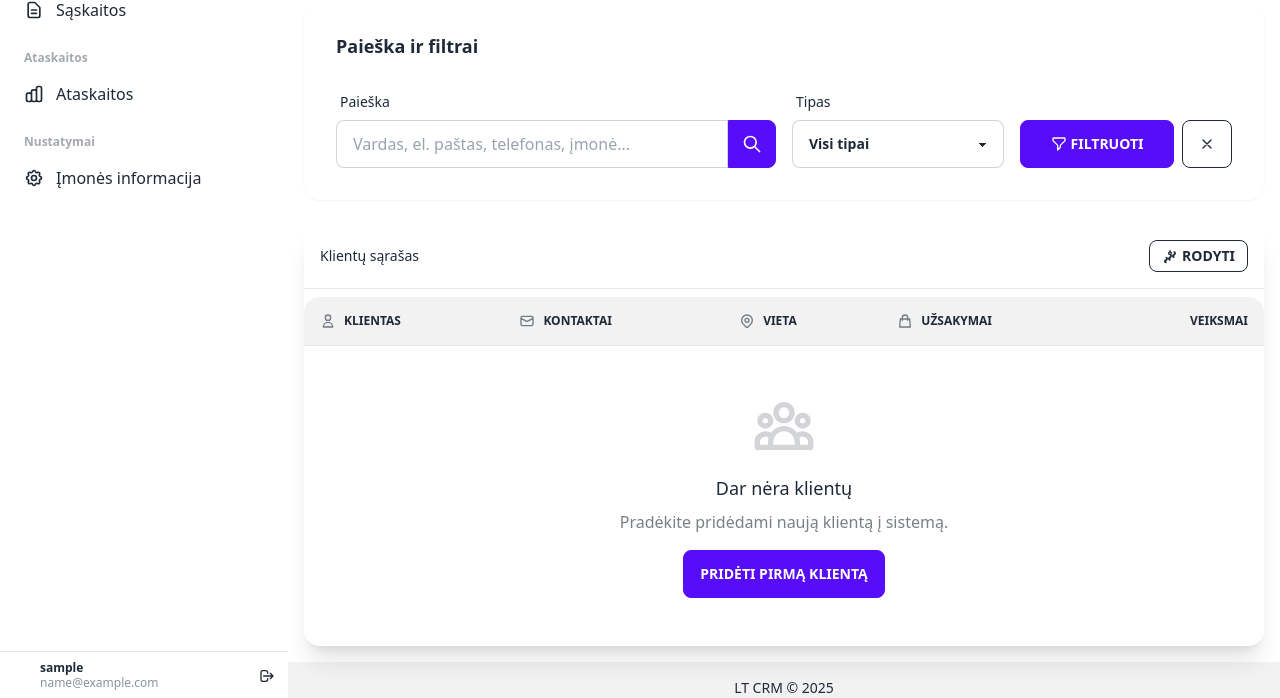
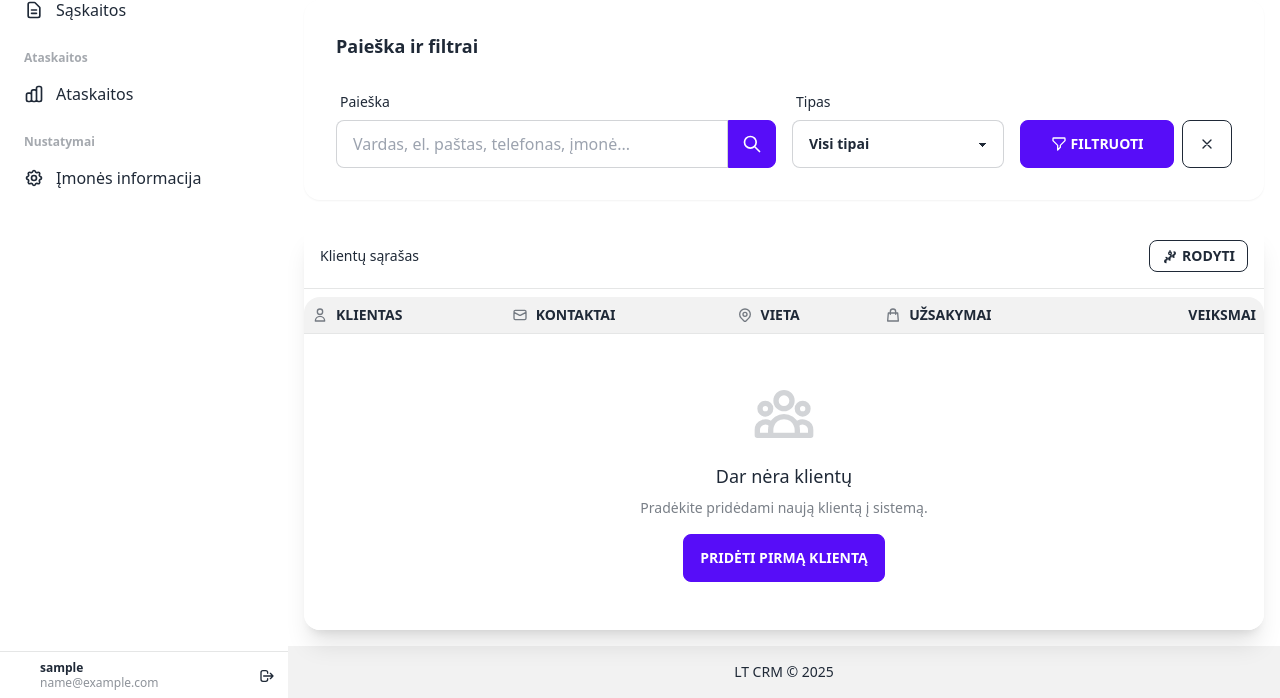
Before and after one commit to Superbumas/crm, a Flask app: page /customers in a window 1280 px wide. Shown: the part 370-1068 px from the top of the page. Run offline with Flask 3, Linux system fonts and the light colour scheme; the visitor is signed in with stand-in values (Sample User, id 1); data comes from the database, SQL or seed files in the repository; data that the repository does not hold is empty; some libraries are stand-ins or nearby versions.

Commit message:
Enhance customers template with improved table layout and accessibility features
Updated the customers template to refine the table layout for better readability and user experience. Key changes include the addition of sticky headers, optimized spacing, and adjustments to font sizes for improved clarity, particularly for older users. These updates align with Tailwind CSS standards while maintaining existing functionality.

```diff
--- a/lt_crm/app/templates/main/customers.html
+++ b/lt_crm/app/templates/main/customers.html
@@ -170,11 +170,11 @@
             </div>
         </div>
 
-        <div class="overflow-x-auto">
-            <table class="table w-full">
-                <thead>
+        <div class="overflow-x-auto max-h-96 overflow-y-auto">
+            <table class="table table-compact w-full">
+                <thead class="sticky top-0">
                     <tr class="border-b border-base-300">
-                        <th class="bg-base-200">
+                        <th class="bg-base-200 py-2">
                             <div class="flex items-center gap-2">
                                 <svg xmlns="http://www.w3.org/2000/svg" class="h-4 w-4 text-base-content/60" fill="none" viewBox="0 0 24 24" stroke="currentColor">
                                     <path stroke-linecap="round" stroke-linejoin="round" stroke-width="2" d="M16 7a4 4 0 11-8 0 4 4 0 018 0zM12 14a7 7 0 00-7 7h14a7 7 0 00-7-7z" />
@@ -182,7 +182,7 @@
                                 Klientas
                             </div>
                         </th>
-                        <th class="bg-base-200">
+                        <th class="bg-base-200 py-2">
                             <div class="flex items-center gap-2">
                                 <svg xmlns="http://www.w3.org/2000/svg" class="h-4 w-4 text-base-content/60" fill="none" viewBox="0 0 24 24" stroke="currentColor">
                                     <path stroke-linecap="round" stroke-linejoin="round" stroke-width="2" d="M3 8l7.89 4.26a2 2 0 002.22 0L21 8M5 19h14a2 2 0 002-2V7a2 2 0 00-2-2H5a2 2 0 00-2 2v10a2 2 0 002 2z" />
@@ -190,7 +190,7 @@
                                 Kontaktai
                             </div>
                         </th>
-                        <th class="bg-base-200">
+                        <th class="bg-base-200 py-2">
                             <div class="flex items-center gap-2">
                                 <svg xmlns="http://www.w3.org/2000/svg" class="h-4 w-4 text-base-content/60" fill="none" viewBox="0 0 24 24" stroke="currentColor">
                                     <path stroke-linecap="round" stroke-linejoin="round" stroke-width="2" d="M17.657 16.657L13.414 20.9a1.998 1.998 0 01-2.827 0l-4.244-4.243a8 8 0 1111.314 0z" />
@@ -199,7 +199,7 @@
                                 Vieta
                             </div>
                         </th>
-                        <th class="bg-base-200">
+                        <th class="bg-base-200 py-2">
                             <div class="flex items-center gap-2">
                                 <svg xmlns="http://www.w3.org/2000/svg" class="h-4 w-4 text-base-content/60" fill="none" viewBox="0 0 24 24" stroke="currentColor">
                                     <path stroke-linecap="round" stroke-linejoin="round" stroke-width="2" d="M16 11V7a4 4 0 00-8 0v4M5 9h14l1 12H4L5 9z" />
@@ -207,26 +207,26 @@
                                 Užsakymai
                             </div>
                         </th>
-                        <th class="bg-base-200 text-right">Veiksmai</th>
+                        <th class="bg-base-200 text-right py-2">Veiksmai</th>
                     </tr>
                 </thead>
                 <tbody>
                     {% if customers %}
                         {% for customer in customers %}
                         <tr class="hover border-b border-base-200">
-                            <td>
-                                <div class="flex items-center gap-3">
+                            <td class="py-2">
+                                <div class="flex items-center gap-2">
                                     <div class="avatar placeholder">
-                                        <div class="bg-primary text-primary-content rounded-full w-10">
-                                            <span class="text-sm">{{ customer.name[:2].upper() if customer.name else 'KL' }}</span>
+                                        <div class="bg-primary text-primary-content rounded-full w-8 h-8">
+                                            <span class="text-xs">{{ customer.name[:2].upper() if customer.name else 'KL' }}</span>
                                         </div>
                                     </div>
                                     <div>
-                                        <a href="{{ url_for('main.customer_detail', id=customer.id) }}" class="font-semibold hover:text-primary transition-colors">
+                                        <a href="{{ url_for('main.customer_detail', id=customer.id) }}" class="font-medium hover:text-primary transition-colors text-sm">
                                             {{ customer.name or 'Nežinomas klientas' }}
                                         </a>
                                         {% if customer.company %}
-                                        <div class="text-sm text-base-content/60 flex items-center gap-1">
+                                        <div class="text-xs text-base-content/60 flex items-center gap-1">
                                             <svg xmlns="http://www.w3.org/2000/svg" class="h-3 w-3" fill="none" viewBox="0 0 24 24" stroke="currentColor">
                                                 <path stroke-linecap="round" stroke-linejoin="round" stroke-width="2" d="M19 21V5a2 2 0 00-2-2H7a2 2 0 00-2 2v16m14 0h2m-2 0h-5m-9 0H3m2 0h5M9 7h1m-1 4h1m4-4h1m-1 4h1m-5 10v-5a1 1 0 011-1h2a1 1 0 011 1v5m-4 0h4" />
                                             </svg>
@@ -236,18 +236,18 @@
                                     </div>
                                 </div>
                             </td>
-                            <td>
+                            <td class="py-2">
                                 <div class="space-y-1">
                                     {% if customer.email %}
-                                    <div class="flex items-center gap-2 text-sm">
+                                    <div class="flex items-center gap-1 text-xs">
                                         <svg xmlns="http://www.w3.org/2000/svg" class="h-3 w-3 text-base-content/60" fill="none" viewBox="0 0 24 24" stroke="currentColor">
                                             <path stroke-linecap="round" stroke-linejoin="round" stroke-width="2" d="M3 8l7.89 4.26a2 2 0 002.22 0L21 8M5 19h14a2 2 0 002-2V7a2 2 0 00-2-2H5a2 2 0 00-2 2v10a2 2 0 002 2z" />
                                         </svg>
-                                        <a href="mailto:{{ customer.email }}" class="link link-hover">{{ customer.email }}</a>
+                                        <a href="mailto:{{ customer.email }}" class="link link-hover truncate max-w-32">{{ customer.email }}</a>
                                     </div>
                                     {% endif %}
                                     {% if customer.phone %}
-                                    <div class="flex items-center gap-2 text-sm">
+                                    <div class="flex items-center gap-1 text-xs">
                                         <svg xmlns="http://www.w3.org/2000/svg" class="h-3 w-3 text-base-content/60" fill="none" viewBox="0 0 24 24" stroke="currentColor">
                                             <path stroke-linecap="round" stroke-linejoin="round" stroke-width="2" d="M3 5a2 2 0 012-2h3.28a1 1 0 01.948.684l1.498 4.493a1 1 0 01-.502 1.21l-2.257 1.13a11.042 11.042 0 005.516 5.516l1.13-2.257a1 1 0 011.21-.502l4.493 1.498a1 1 0 01.684.949V19a2 2 0 01-2 2h-1C9.716 21 3 14.284 3 6V5z" />
                                         </svg>
@@ -255,13 +255,13 @@
                                     </div>
                                     {% endif %}
                                     {% if not customer.email and not customer.phone %}
-                                    <span class="text-base-content/40 text-sm">Nėra kontaktų</span>
+                                    <span class="text-base-content/40 text-xs">Nėra kontaktų</span>
                                     {% endif %}
                                 </div>
                             </td>
-                            <td>
+                            <td class="py-2">
                                 {% if customer.city %}
-                                <div class="flex items-center gap-2 text-sm">
+                                <div class="flex items-center gap-1 text-xs">
                                     <svg xmlns="http://www.w3.org/2000/svg" class="h-3 w-3 text-base-content/60" fill="none" viewBox="0 0 24 24" stroke="currentColor">
                                         <path stroke-linecap="round" stroke-linejoin="round" stroke-width="2" d="M17.657 16.657L13.414 20.9a1.998 1.998 0 01-2.827 0l-4.244-4.243a8 8 0 1111.314 0z" />
                                         <path stroke-linecap="round" stroke-linejoin="round" stroke-width="2" d="M15 11a3 3 0 11-6 0 3 3 0 016 0z" />
@@ -269,32 +269,30 @@
                                     {{ customer.city }}
                                 </div>
                                 {% else %}
-                                <span class="text-base-content/40 text-sm">-</span>
+                                <span class="text-base-content/40 text-xs">-</span>
                                 {% endif %}
                             </td>
-                            <td>
-                                <div class="flex items-center gap-2">
-                                    <div class="badge badge-primary badge-outline">
-                                        -
-                                    </div>
+                            <td class="py-2">
+                                <div class="badge badge-primary badge-outline badge-sm">
+                                    -
                                 </div>
                             </td>
-                            <td class="text-right">
+                            <td class="text-right py-2">
                                 <div class="flex justify-end gap-1">
-                                    <a href="{{ url_for('main.customer_detail', id=customer.id) }}" class="btn btn-ghost btn-sm" title="Peržiūrėti">
-                                        <svg xmlns="http://www.w3.org/2000/svg" class="h-4 w-4" fill="none" viewBox="0 0 24 24" stroke="currentColor">
+                                    <a href="{{ url_for('main.customer_detail', id=customer.id) }}" class="btn btn-ghost btn-xs" title="Peržiūrėti">
+                                        <svg xmlns="http://www.w3.org/2000/svg" class="h-3 w-3" fill="none" viewBox="0 0 24 24" stroke="currentColor">
                                             <path stroke-linecap="round" stroke-linejoin="round" stroke-width="2" d="M15 12a3 3 0 11-6 0 3 3 0 016 0z" />
                                             <path stroke-linecap="round" stroke-linejoin="round" stroke-width="2" d="M2.458 12C3.732 7.943 7.523 5 12 5c4.478 0 8.268 2.943 9.542 7-1.274 4.057-5.064 7-9.542 7-4.477 0-8.268-2.943-9.542-7z" />
                                         </svg>
                                     </a>
-                                    <button class="btn btn-ghost btn-sm" title="Redaguoti">
-                                        <svg xmlns="http://www.w3.org/2000/svg" class="h-4 w-4" fill="none" viewBox="0 0 24 24" stroke="currentColor">
+                                    <button class="btn btn-ghost btn-xs" title="Redaguoti">
+                                        <svg xmlns="http://www.w3.org/2000/svg" class="h-3 w-3" fill="none" viewBox="0 0 24 24" stroke="currentColor">
                                             <path stroke-linecap="round" stroke-linejoin="round" stroke-width="2" d="M11 5H6a2 2 0 00-2 2v11a2 2 0 002 2h11a2 2 0 002-2v-5m-1.414-9.414a2 2 0 112.828 2.828L11.828 15H9v-2.828l8.586-8.586z" />
                                         </svg>
                                     </button>
                                     <div class="dropdown dropdown-end">
-                                        <label tabindex="0" class="btn btn-ghost btn-sm">
-                                            <svg xmlns="http://www.w3.org/2000/svg" class="h-4 w-4" fill="none" viewBox="0 0 24 24" stroke="currentColor">
+                                        <label tabindex="0" class="btn btn-ghost btn-xs">
+                                            <svg xmlns="http://www.w3.org/2000/svg" class="h-3 w-3" fill="none" viewBox="0 0 24 24" stroke="currentColor">
                                                 <path stroke-linecap="round" stroke-linejoin="round" stroke-width="2" d="M12 5v.01M12 12v.01M12 19v.01M12 6a1 1 0 110-2 1 1 0 010 2zm0 7a1 1 0 110-2 1 1 0 010 2zm0 7a1 1 0 110-2 1 1 0 010 2z" />
                                             </svg>
                                         </label>
```
